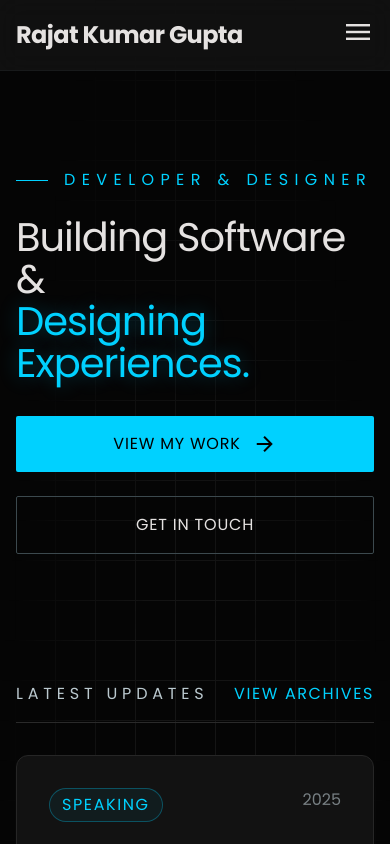
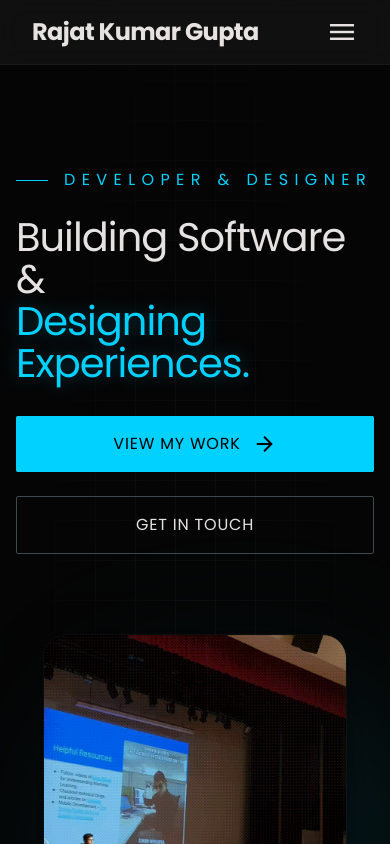
Before and after one commit to knightcube/knightcube.github.io, a React (Vite) app: page / in a window 390 px wide. Shown: the top 844 px of the page. Built offline with nearby package versions, Linux system fonts and the light colour scheme.

Commit message:
Fixed navigation

```diff
--- a/src/components/Navbar.jsx
+++ b/src/components/Navbar.jsx
@@ -22,11 +22,11 @@ export default function Navbar() {
 
   return (
     <>
-      <nav className="fixed top-0 w-full z-50 bg-surface/80 backdrop-blur-md border-b border-outline-variant/20">
-        <div className="flex justify-between items-center px-margin-mobile md:px-margin-desktop py-4 max-w-container-max mx-auto relative">
+      <nav className="fixed top-0 left-0 w-full z-50 bg-surface/80 backdrop-blur-md border-b border-outline-variant/20">
+        <div className="flex justify-between items-center px-8 md:px-12 py-4 max-w-container-max mx-auto relative w-full">
           <Link
             to="/"
-            className="font-headline-md text-headline-md font-bold text-on-surface tracking-tight z-50"
+            className="font-headline-md text-headline-md font-bold text-on-surface tracking-tight z-50 truncate mr-4"
             onClick={() => setIsMobileMenuOpen(false)}
           >
             Rajat Kumar Gupta
@@ -37,7 +37,7 @@ export default function Navbar() {
             className="md:hidden z-50 text-on-surface hover:text-primary-container transition-colors"
             onClick={() => setIsMobileMenuOpen(!isMobileMenuOpen)}
           >
-            <span className="material-symbols-outlined text-[32px]">
+            <span className="material-symbols-outlined text-[32px] block">
               {isMobileMenuOpen ? "close" : "menu"}
             </span>
           </button>
@@ -97,12 +97,12 @@ export default function Navbar() {
             <div className="flex flex-col pl-4 gap-2 border-l border-outline-variant/20 ml-2">
               <NavLink to="/software" onClick={() => setIsMobileMenuOpen(false)} className={mobileLinkClass}>Coding</NavLink>
               <NavLink to="/ar-vr" onClick={() => setIsMobileMenuOpen(false)} className={mobileLinkClass}>AR/VR</NavLink>
-              <NavLink to="/animations" onClick={() => setIsMobileMenuOpen(false)} className={mobileLinkClass}>3D Animations</NavLink>
-              <NavLink to="/graphics" onClick={() => setIsMobileMenuOpen(false)} className={mobileLinkClass}>Graphic Design</NavLink>
+              {/* <NavLink to="/animations" onClick={() => setIsMobileMenuOpen(false)} className={mobileLinkClass}>3D Animations</NavLink>
+              <NavLink to="/graphics" onClick={() => setIsMobileMenuOpen(false)} className={mobileLinkClass}>Graphic Design</NavLink> */}
             </div>
             <span className="font-label-sm text-primary-container uppercase tracking-widest mt-6 mb-2">Explore</span>
             <NavLink to="/archives" onClick={() => setIsMobileMenuOpen(false)} className={mobileLinkClass}>Archives</NavLink>
-            <NavLink to="/shop" onClick={() => setIsMobileMenuOpen(false)} className={mobileLinkClass}>Shop</NavLink>
+            {/* <NavLink to="/shop" onClick={() => setIsMobileMenuOpen(false)} className={mobileLinkClass}>Shop</NavLink> */}
             <NavLink to="/gallery" onClick={() => setIsMobileMenuOpen(false)} className={mobileLinkClass}>Gallery</NavLink>
             <NavLink to="/contact" onClick={() => setIsMobileMenuOpen(false)} className={mobileLinkClass}>Contact</NavLink>
           </div>
--- a/src/index.css
+++ b/src/index.css
@@ -3,10 +3,17 @@
 @tailwind utilities;
 
 @layer base {
-  body {
+  html, body {
     background-color: #050505;
     color: #e5e2e1;
-    overflow-x: hidden;
+    overflow-x: hidden !important;
+    width: 100vw;
+    max-width: 100%;
+  }
+
+  #root {
+    overflow-x: hidden !important;
+    width: 100%;
   }
 }
 
--- a/src/pages/Home.jsx
+++ b/src/pages/Home.jsx
@@ -40,7 +40,7 @@ export default function Home() {
         </div>
 
         {/* Hero Image / GIF */}
-        <div className="hidden lg:flex justify-end items-center relative pl-8">
+        <div className="flex justify-center lg:justify-end items-center relative lg:pl-8 mt-8 lg:mt-0">
           <div className="absolute inset-0 bg-primary-container/10 blur-[80px] rounded-full transform translate-x-12 translate-y-12"></div>
           <img
             src="/images/personal/Photo Burst.gif"
```
